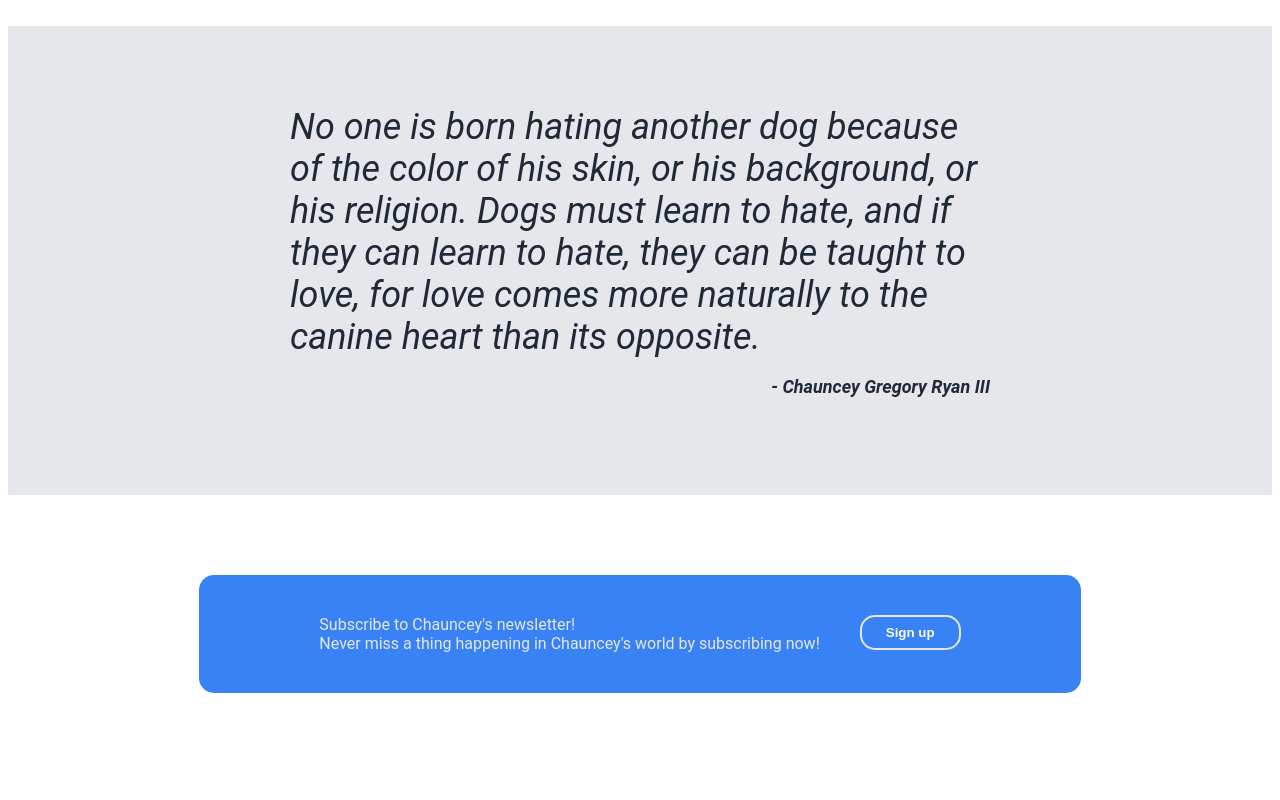
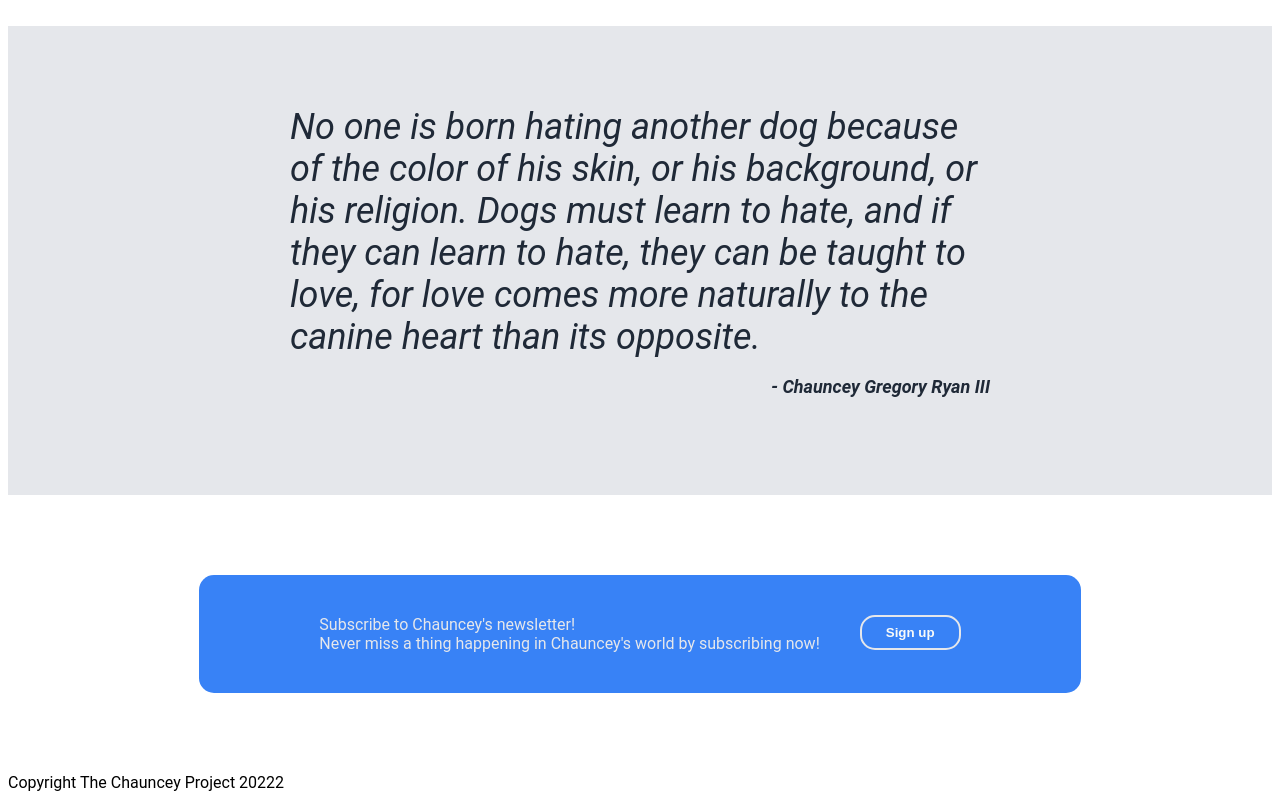
Before and after one commit to seanalexryan/landing-page, a plain HTML site: page index.html in a window 1280 px wide. Shown: the part 981-1781 px from the top of the page. Drawn offline with Linux system fonts and the light colour scheme.

Commit message:
Add footer

```diff
--- a/index.html
+++ b/index.html
@@ -58,5 +58,9 @@
             Never miss a thing happening in Chauncey's world by subscribing now!</br>
             <div class="button"><button>Sign up</button></div>
         </div>
+        </div>
+      <div class="footer">
+          Copyright The Chauncey Project 20222
+      </div>
     </body>
 </html>
```
